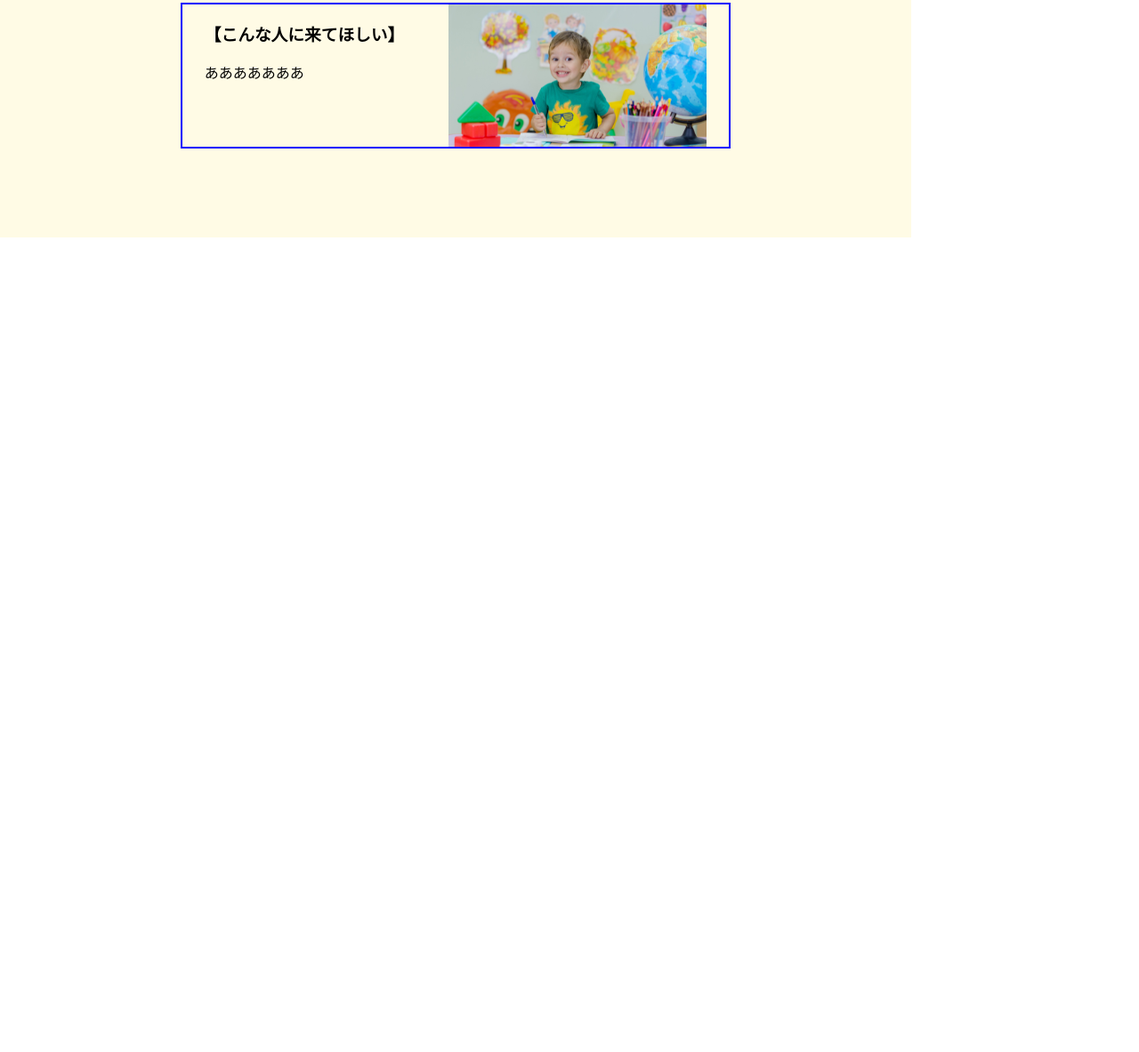
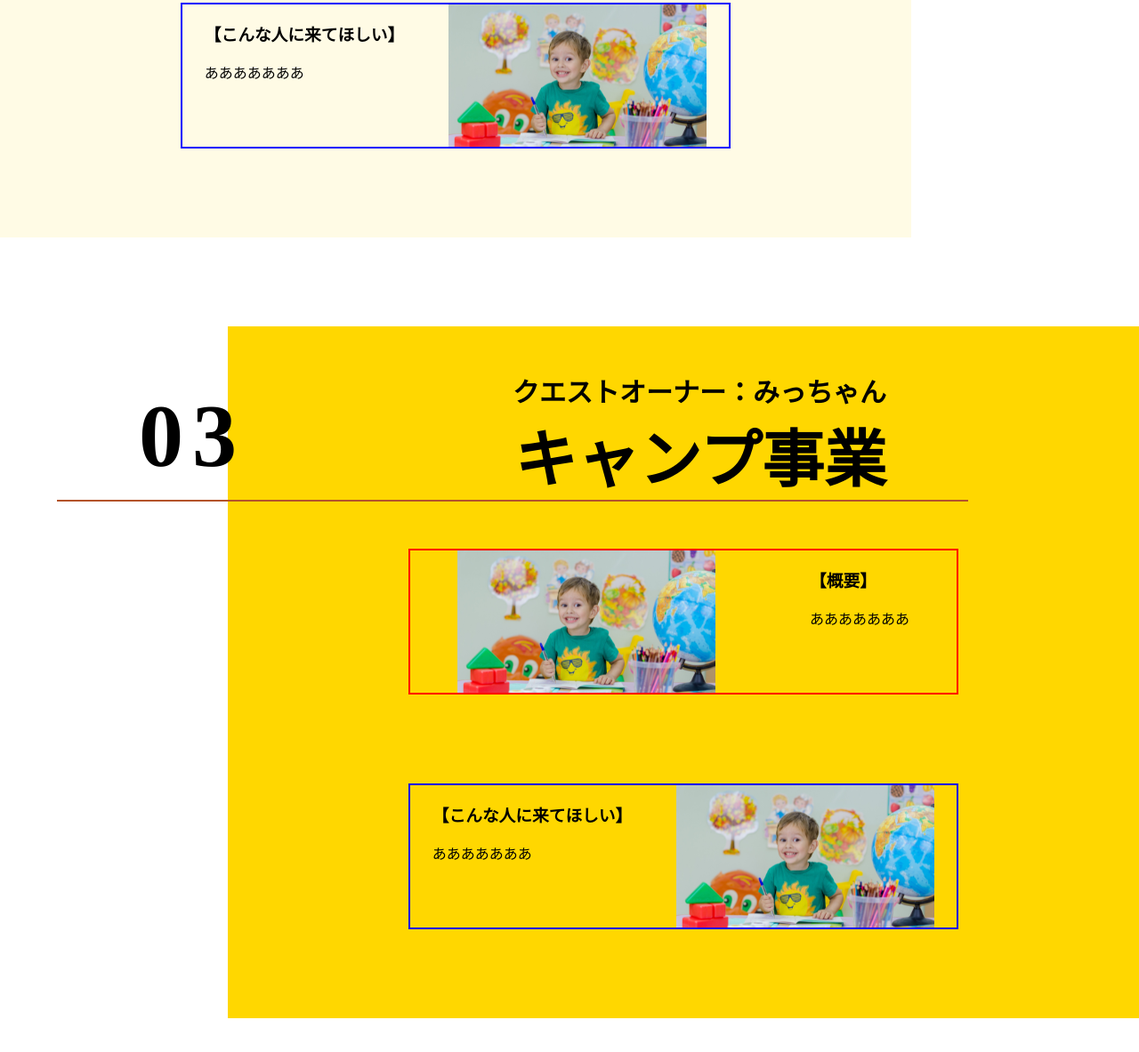
Before and after one commit to Fukusen/fukusen.github.io, a plain HTML site: page quest/quest.html in a window 1280 px wide. Shown: the part 2537-3720 px from the top of the page at 89% size. Before the commit the page ends 2904 px from the top, so only its background shows below. Drawn offline with Linux system fonts and the light colour scheme.

Commit message:
クエスト追加

```diff
--- a/quest/quest.css
+++ b/quest/quest.css
@@ -167,7 +167,7 @@ header a {
 .contentsTitle-left h1 {
     float: left;
     font-size: 100px;
-    margin: 0 150px 0 0;
+    margin: 0 150px 0 0px;
     letter-spacing: 10px;
 }
 
--- a/quest/quest.html
+++ b/quest/quest.html
@@ -111,6 +111,35 @@
                 <h1>02</h1>
             </div>
         </div>
+        <div class="questBox">
+            <div class="contents-left">
+                <div class="overview">
+                    <img src="仮.png" alt="">
+                    <div class="overviewExplain">
+                        <h3>【概要】</h3>
+                        <p>あああああああ</p>
+                    </div>
+                </div>
+                <div class="condition">
+                    <div class="conditionExplain">
+                        <h3>【こんな人に来てほしい】</h3>
+                        <p>あああああああ</p>
+                    </div>
+                    <img src="仮.png" alt="">
+
+
+                </div>
+
+            </div>
+            <div class="contentsTitle-left">
+                <h1>03</h1>
+                <div class="questOwner-left">
+                    <h3>クエストオーナー：みっちゃん</h3>
+                    <h2>キャンプ事業</h2>
+                </div>
+            </div>
+        </div>
+
     </main>
 </body>
 </html>
```
